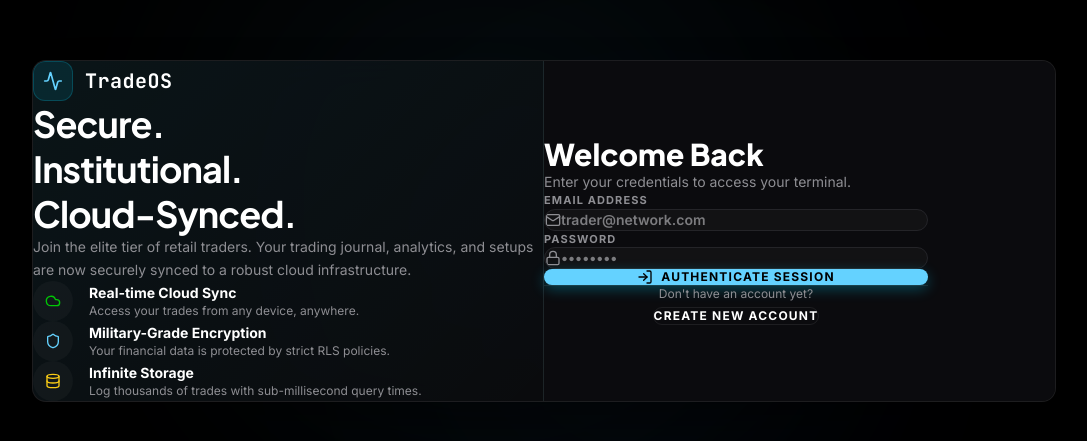
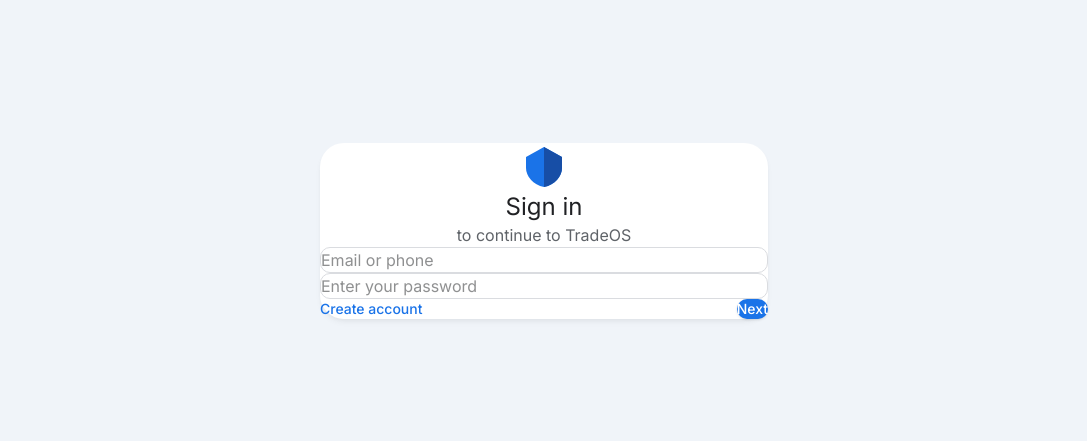
Before and after one commit to hputta23/trading-journal-app, a React (Vite) app: page / in a window 1280 px wide. Shown: the part 169-610 px from the top of the page, without its empty margins (96-1183 px from the left). Built offline with nearby package versions, Linux system fonts and the light colour scheme.

Commit message:
style: switch to minimal Google-style login form

```diff
--- a/src/components/AuthView.jsx
+++ b/src/components/AuthView.jsx
@@ -1,6 +1,5 @@
 import { useState } from 'react';
 import { supabase } from '../utils/supabaseClient';
-import { Shield, Mail, Lock, LogIn, UserPlus, Activity, Cloud, Database } from 'lucide-react';
 
 export default function AuthView() {
   const [isLogin, setIsLogin] = useState(true);
@@ -33,175 +32,92 @@ export default function AuthView() {
   };
 
   return (
-    <div className="min-h-screen w-full flex items-center justify-center p-4 sm:p-8 fade-in" style={{ background: 'var(--bg-app)', fontFamily: "'Inter', sans-serif" }}>
-      {/* Premium ambient glow */}
-      <div style={{ position: 'fixed', top: '20%', left: '30%', width: '400px', height: '400px', background: 'var(--color-cyan)', filter: 'blur(150px)', opacity: 0.1, borderRadius: '50%', zIndex: 0, pointerEvents: 'none' }} />
-      <div style={{ position: 'fixed', bottom: '20%', right: '30%', width: '300px', height: '300px', background: '#3b82f6', filter: 'blur(150px)', opacity: 0.1, borderRadius: '50%', zIndex: 0, pointerEvents: 'none' }} />
+    <div className="min-h-screen w-full flex items-center justify-center p-4" style={{ background: '#f0f4f9', fontFamily: "'Inter', sans-serif" }}>
+      <div className="w-full max-w-[448px] bg-white rounded-3xl p-10" style={{ boxShadow: '0 4px 6px -1px rgba(0,0,0,0.05), 0 2px 4px -1px rgba(0,0,0,0.03)' }}>
 
-      <div className="w-full max-w-5xl flex flex-col md:flex-row rounded-3xl overflow-hidden relative z-10 glass-panel" style={{ border: '1px solid var(--border-card)', boxShadow: '0 25px 50px -12px rgba(0, 0, 0, 0.5)' }}>
-
-        {/* Left Side: Branding & Features (Hidden on mobile) */}
-        <div className="hidden md:flex flex-col justify-between w-1/2 p-12 relative overflow-hidden" style={{ background: 'linear-gradient(135deg, rgba(0, 212, 255, 0.05) 0%, rgba(0, 0, 0, 0) 100%)', borderRight: '1px solid var(--border-card)' }}>
-          <div>
-            <div className="flex items-center gap-3 mb-10">
-              <div className="w-10 h-10 rounded-xl flex items-center justify-center" style={{ background: 'rgba(0, 212, 255, 0.1)', border: '1px solid rgba(0, 212, 255, 0.2)' }}>
-                <Activity size={20} style={{ color: 'var(--color-cyan)' }} />
+        <div className="text-center mb-8">
+          <div className="flex justify-center mb-4">
+            <svg width="48" height="48" viewBox="0 0 24 24" fill="none" xmlns="http://www.w3.org/2000/svg">
+              <path d="M12 2L3 7V12.5C3 16.5 6.5 21 12 22C17.5 21 21 16.5 21 12.5V7L12 2Z" fill="#1a73e8" />
+              <path d="M12 22C17.5 21 21 16.5 21 12.5V7L12 2L12 22Z" fill="#174ea6" />
+            </svg>
           </div>
-              <span className="text-xl font-bold font-mono-data tracking-wide" style={{ color: 'var(--text-dark)' }}>TradeOS</span>
+          <h1 className="text-2xl font-normal mb-2" style={{ color: '#202124' }}>
+            {isLogin ? 'Sign in' : 'Create account'}
+          </h1>
+          <p className="text-base" style={{ color: '#5f6368' }}>
+            to continue to TradeOS
+          </p>
         </div>
 
-            <h2 className="text-4xl font-bold mb-6 leading-tight font-sans tracking-tight" style={{ color: 'var(--text-dark)', fontFamily: "'Plus Jakarta Sans', sans-serif" }}>
-              Secure.<br/>Institutional.<br/>Cloud-Synced.
-            </h2>
-            <p className="text-sm leading-relaxed mb-12" style={{ color: 'var(--text-secondary)' }}>
-              Join the elite tier of retail traders. Your trading journal, analytics, and setups are now securely synced to a robust cloud infrastructure.
-            </p>
-
-            <div className="space-y-6">
-              <div className="flex items-center gap-4">
-                <div className="w-10 h-10 rounded-full flex items-center justify-center" style={{ background: 'rgba(255, 255, 255, 0.03)' }}>
-                  <Cloud size={16} style={{ color: 'var(--text-accent)' }} />
-                </div>
-                <div>
-                  <h3 className="text-sm font-bold" style={{ color: 'var(--text-dark)' }}>Real-time Cloud Sync</h3>
-                  <p className="text-xs" style={{ color: 'var(--text-secondary)' }}>Access your trades from any device, anywhere.</p>
-                </div>
-              </div>
-              <div className="flex items-center gap-4">
-                <div className="w-10 h-10 rounded-full flex items-center justify-center" style={{ background: 'rgba(255, 255, 255, 0.03)' }}>
-                  <Shield size={16} style={{ color: 'var(--color-cyan)' }} />
-                </div>
-                <div>
-                  <h3 className="text-sm font-bold" style={{ color: 'var(--text-dark)' }}>Military-Grade Encryption</h3>
-                  <p className="text-xs" style={{ color: 'var(--text-secondary)' }}>Your financial data is protected by strict RLS policies.</p>
-                </div>
-              </div>
-              <div className="flex items-center gap-4">
-                <div className="w-10 h-10 rounded-full flex items-center justify-center" style={{ background: 'rgba(255, 255, 255, 0.03)' }}>
-                  <Database size={16} style={{ color: '#facc15' }} />
-                </div>
-                <div>
-                  <h3 className="text-sm font-bold" style={{ color: 'var(--text-dark)' }}>Infinite Storage</h3>
-                  <p className="text-xs" style={{ color: 'var(--text-secondary)' }}>Log thousands of trades with sub-millisecond query times.</p>
-                </div>
-              </div>
-            </div>
-          </div>
-        </div>
-
-        {/* Right Side: Auth Form */}
-        <div className="w-full md:w-1/2 p-8 sm:p-12 flex flex-col justify-center" style={{ background: 'var(--bg-card)' }}>
-          <div className="max-w-sm w-full mx-auto">
-            <div className="flex items-center justify-center gap-3 mb-8 md:hidden">
-              <div className="w-10 h-10 rounded-xl flex items-center justify-center" style={{ background: 'rgba(0, 212, 255, 0.1)', border: '1px solid rgba(0, 212, 255, 0.2)' }}>
-                <Shield size={20} style={{ color: 'var(--color-cyan)' }} />
-              </div>
-              <span className="text-xl font-bold font-mono-data tracking-wide" style={{ color: 'var(--text-dark)' }}>TradeOS</span>
-            </div>
-
-            <h1 className="text-2xl sm:text-3xl font-extrabold mb-2" style={{ color: 'var(--text-dark)', fontFamily: "'Plus Jakarta Sans', sans-serif" }}>
-              {isLogin ? 'Welcome Back' : 'Create Account'}
-            </h1>
-            <p className="text-sm mb-8" style={{ color: 'var(--text-secondary)' }}>
-              {isLogin ? 'Enter your credentials to access your terminal.' : 'Register a new cloud profile to begin journaling.'}
-            </p>
-
         {error && (
-              <div className="mb-6 p-4 rounded-xl text-xs font-bold flex items-center gap-2" style={{ background: 'rgba(255, 59, 92, 0.1)', color: 'var(--color-loss)', border: '1px solid rgba(255, 59, 92, 0.2)' }}>
-                <Shield size={14} /> {error}
+          <div className="mb-6 p-3 rounded bg-red-50 text-red-700 text-sm border border-red-200">
+            {error}
           </div>
         )}
 
         {message && (
-              <div className="mb-6 p-4 rounded-xl text-xs font-bold flex items-center gap-2" style={{ background: 'rgba(0, 255, 136, 0.1)', color: 'var(--color-profit)', border: '1px solid rgba(0, 255, 136, 0.2)' }}>
-                <Shield size={14} /> {message}
+          <div className="mb-6 p-3 rounded bg-green-50 text-green-700 text-sm border border-green-200">
+            {message}
           </div>
         )}
 
-            <form onSubmit={handleAuth} className="space-y-5">
+        <form onSubmit={handleAuth} className="space-y-4">
           <div>
-                <label className="block text-[11px] uppercase font-bold tracking-widest mb-2" style={{ color: 'var(--text-secondary)' }}>Email Address</label>
-                <div className="flex items-center rounded-xl overflow-hidden transition-all focus-within:ring-2 focus-within:ring-[var(--color-cyan)]" style={{ background: 'var(--bg-input)', border: '1px solid var(--border-input)' }}>
-                  <div className="pl-4 pr-3 flex items-center justify-center">
-                    <Mail size={16} style={{ color: 'var(--text-secondary)' }} />
-                  </div>
             <input
               type="email"
               required
               value={email}
               onChange={(e) => setEmail(e.target.value)}
-                    className="w-full py-4 pr-4 bg-transparent text-sm font-semibold outline-none"
-                    style={{ color: 'var(--text-primary)', fontFamily: "'Inter', sans-serif" }}
-                    placeholder="trader@network.com"
+              className="w-full px-4 py-3.5 rounded border outline-none transition-colors"
+              style={{ borderColor: '#dadce0', color: '#202124', fontSize: '16px' }}
+              placeholder="Email or phone"
+              onFocus={(e) => e.target.style.borderColor = '#1a73e8'}
+              onBlur={(e) => e.target.style.borderColor = '#dadce0'}
             />
-                </div>
           </div>
 
           <div>
-                <label className="block text-[11px] uppercase font-bold tracking-widest mb-2" style={{ color: 'var(--text-secondary)' }}>Password</label>
-                <div className="flex items-center rounded-xl overflow-hidden transition-all focus-within:ring-2 focus-within:ring-[var(--color-cyan)]" style={{ background: 'var(--bg-input)', border: '1px solid var(--border-input)' }}>
-                  <div className="pl-4 pr-3 flex items-center justify-center">
-                    <Lock size={16} style={{ color: 'var(--text-secondary)' }} />
-                  </div>
             <input
               type="password"
               required
               value={password}
               onChange={(e) => setPassword(e.target.value)}
-                    className="w-full py-4 pr-4 bg-transparent text-sm font-semibold outline-none"
-                    style={{ color: 'var(--text-primary)', fontFamily: "'Inter', sans-serif" }}
-                    placeholder="••••••••"
+              className="w-full px-4 py-3.5 rounded border outline-none transition-colors"
+              style={{ borderColor: '#dadce0', color: '#202124', fontSize: '16px' }}
+              placeholder="Enter your password"
+              onFocus={(e) => e.target.style.borderColor = '#1a73e8'}
+              onBlur={(e) => e.target.style.borderColor = '#dadce0'}
             />
           </div>
-              </div>
+
+          <div className="flex items-center justify-between pt-8 mt-4">
+            <button
+              type="button"
+              onClick={() => { setIsLogin(!isLogin); setError(null); setMessage(null); }}
+              className="text-sm font-medium hover:bg-gray-50 px-3 py-2 rounded transition-colors"
+              style={{ color: '#1a73e8' }}
+            >
+              {isLogin ? 'Create account' : 'Sign in instead'}
+            </button>
 
             <button
               type="submit"
               disabled={loading}
-                className="w-full mt-8 py-4 rounded-xl text-xs font-bold uppercase tracking-widest flex items-center justify-center gap-2 transition-all"
+              className="px-6 py-2 rounded shadow-sm text-sm font-medium transition-colors"
               style={{
-                  background: 'var(--color-cyan)',
-                  color: '#000',
-                  border: 'none',
-                  cursor: loading ? 'not-allowed' : 'pointer',
+                background: '#1a73e8',
+                color: '#fff',
                 opacity: loading ? 0.7 : 1,
-                  boxShadow: '0 4px 14px rgba(0, 212, 255, 0.3)'
+                cursor: loading ? 'not-allowed' : 'pointer'
               }}
-                onMouseEnter={e => { if(!loading) e.currentTarget.style.transform = 'translateY(-1px)'; }}
-                onMouseLeave={e => { if(!loading) e.currentTarget.style.transform = 'translateY(0)'; }}
+              onMouseEnter={e => { if(!loading) e.currentTarget.style.background = '#1b66c9'; }}
+              onMouseLeave={e => { if(!loading) e.currentTarget.style.background = '#1a73e8'; }}
             >
-                {loading ? (
-                  'Processing Request...'
-                ) : isLogin ? (
-                  <><LogIn size={16} /> Authenticate Session</>
-                ) : (
-                  <><UserPlus size={16} /> Register Profile</>
-                )}
-              </button>
-            </form>
-
-            <div className="mt-8 pt-8 border-t text-center" style={{ borderColor: 'var(--border-card)' }}>
-              <p className="text-xs text-[var(--text-secondary)] mb-3">
-                {isLogin ? "Don't have an account yet?" : "Already have a cloud profile?"}
-              </p>
-              <button
-                type="button"
-                onClick={() => { setIsLogin(!isLogin); setError(null); setMessage(null); }}
-                className="text-xs font-bold uppercase tracking-widest transition-colors cursor-pointer px-4 py-2 rounded-lg border"
-                style={{
-                  color: 'var(--text-dark)',
-                  background: 'transparent',
-                  borderColor: 'var(--border-card)'
-                }}
-                onMouseEnter={(e) => { e.currentTarget.style.borderColor = 'var(--text-secondary)'; }}
-                onMouseLeave={(e) => { e.currentTarget.style.borderColor = 'var(--border-card)'; }}
-              >
-                {isLogin ? "Create New Account" : "Log In Instead"}
+              {loading ? 'Working...' : 'Next'}
             </button>
           </div>
-
-          </div>
-        </div>
+        </form>
       </div>
     </div>
   );
```
Lines whose indentation alone changed are shown as unchanged.
